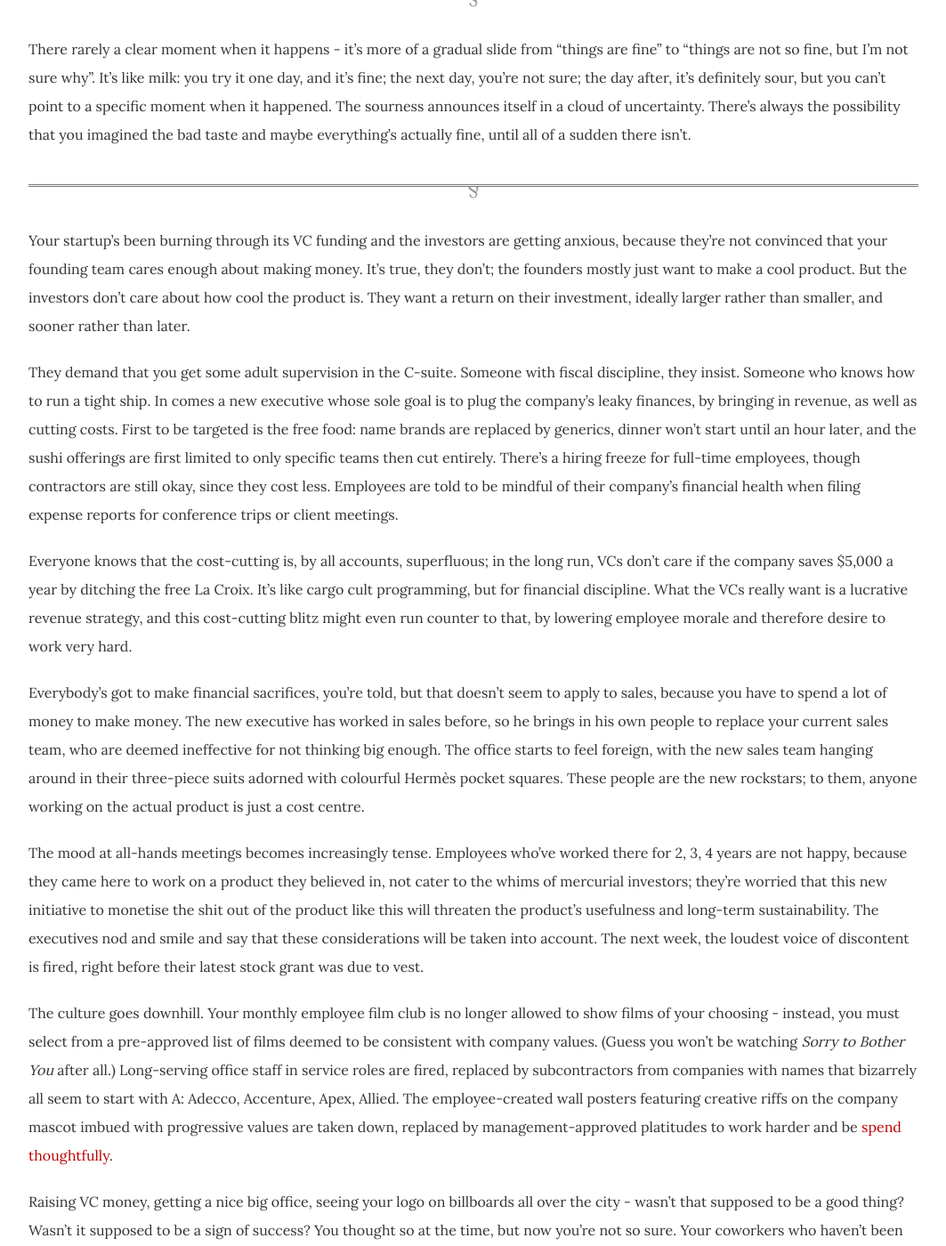
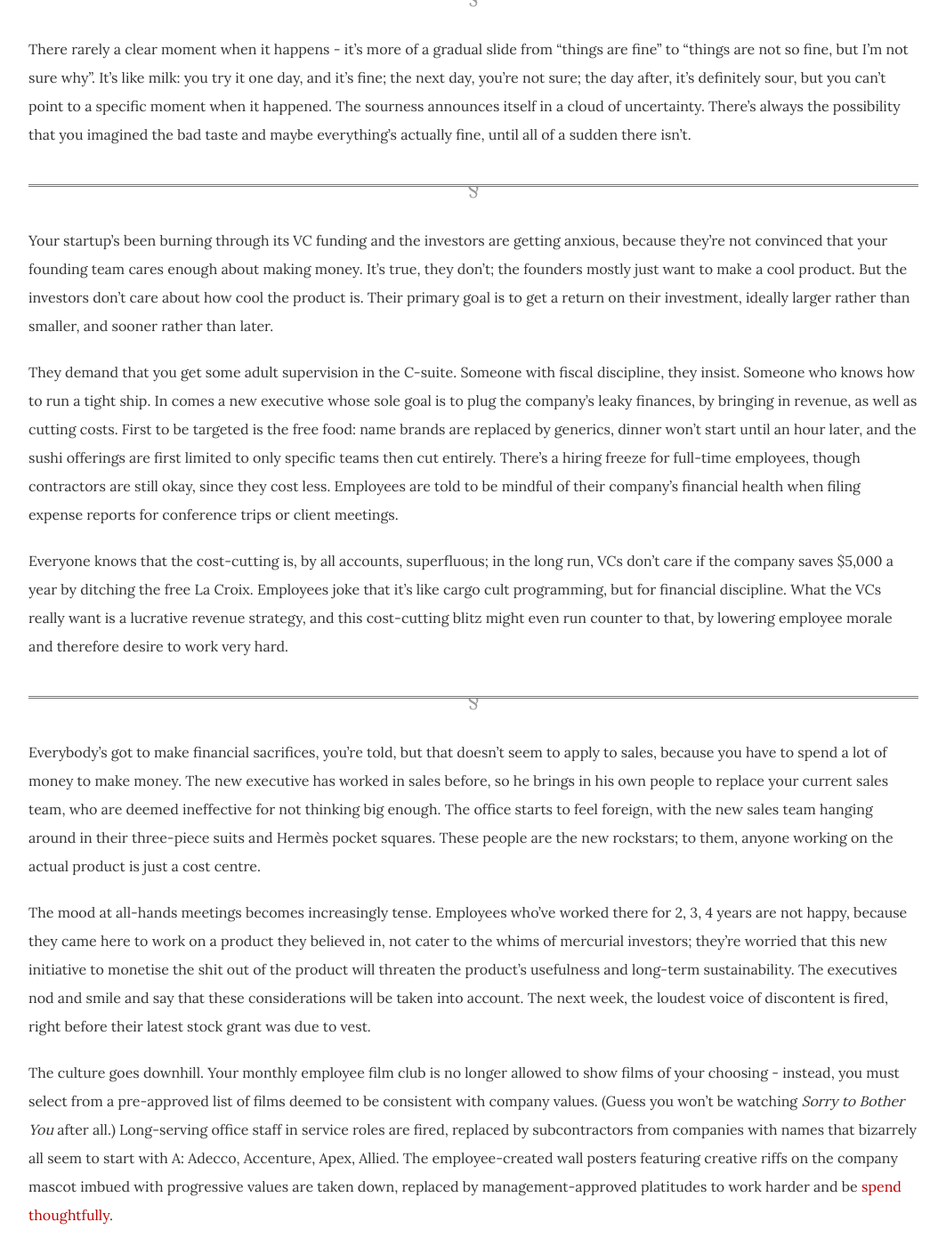
Before and after one commit to dellsystem/dellsystem.github.io, a Jekyll site: the page built from _posts/2019-4-2-fragments-92.md, in a window 1280 px wide and 1400 px high, scrolled down 463 px. Shown: the whole window at 89% size, without its empty margins (108-1171 px from the left). Built offline with Jekyll 4.4.1, drawn with Linux system fonts in a browser that asks for light colours; some of the changed text lies outside the part shown.

Commit message:
Update fragments-92

```diff
--- a/_posts/2019-4-2-fragments-92.md
+++ b/_posts/2019-4-2-fragments-92.md
@@ -10,17 +10,21 @@ There rarely a clear moment when it happens - it's more of a gradual slide from
 
 ***
 
-Your startup's been burning through its VC funding and the investors are getting anxious, because they're not convinced that your founding team cares enough about making money. It's true, they don't; the founders mostly just want to make a cool product. But the investors don't care about how cool the product is. They want a return on their investment, ideally larger rather than smaller, and sooner rather than later.
+Your startup's been burning through its VC funding and the investors are getting anxious, because they're not convinced that your founding team cares enough about making money. It's true, they don't; the founders mostly just want to make a cool product. But the investors don't care about how cool the product is. Their primary goal is to get a return on their investment, ideally larger rather than smaller, and sooner rather than later.
 
 They demand that you get some adult supervision in the C-suite. Someone with fiscal discipline, they insist. Someone who knows how to run a tight ship. In comes a new executive whose sole goal is to plug the company's leaky finances, by bringing in revenue, as well as cutting costs. First to be targeted is the free food: name brands are replaced by generics, dinner won't start until an hour later, and the sushi offerings are first limited to only specific teams then cut entirely. There's a hiring freeze for full-time employees, though contractors are still okay, since they cost less. Employees are told to be mindful of their company's financial health when filing expense reports for conference trips or client meetings.
 
-Everyone knows that the cost-cutting is, by all accounts, superfluous; in the long run, VCs don't care if the company saves $5,000 a year by ditching the free La Croix. It's like cargo cult programming, but for financial discipline. What the VCs really want is a lucrative revenue strategy, and this cost-cutting blitz might even run counter to that, by lowering employee morale and therefore desire to work very hard.
+Everyone knows that the cost-cutting is, by all accounts, superfluous; in the long run, VCs don't care if the company saves $5,000 a year by ditching the free La Croix. Employees joke that it's like cargo cult programming, but for financial discipline. What the VCs really want is a lucrative revenue strategy, and this cost-cutting blitz might even run counter to that, by lowering employee morale and therefore desire to work very hard.
 
-Everybody's got to make financial sacrifices, you're told, but that doesn't seem to apply to sales, because you have to spend a lot of money to make money. The new executive has worked in sales before, so he brings in his own people to replace your current sales team, who are deemed ineffective for not thinking big enough. The office starts to feel foreign, with the new sales team hanging around in their three-piece suits adorned with colourful Hermès pocket squares. These people are the new rockstars; to them, anyone working on the actual product is just a cost centre.
+***
 
-The mood at all-hands meetings becomes increasingly tense. Employees who've worked there for 2, 3, 4 years are not happy, because they came here to work on a product they believed in, not cater to the whims of mercurial investors; they're worried that this new initiative to monetise the shit out of the product like this will threaten the product's usefulness and long-term sustainability. The executives nod and smile and say that these considerations will be taken into account. The next week, the loudest voice of discontent is fired, right before their latest stock grant was due to vest.
+Everybody's got to make financial sacrifices, you're told, but that doesn't seem to apply to sales, because you have to spend a lot of money to make money. The new executive has worked in sales before, so he brings in his own people to replace your current sales team, who are deemed ineffective for not thinking big enough. The office starts to feel foreign, with the new sales team hanging around in their three-piece suits and Hermès pocket squares. These people are the new rockstars; to them, anyone working on the actual product is just a cost centre.
+
+The mood at all-hands meetings becomes increasingly tense. Employees who've worked there for 2, 3, 4 years are not happy, because they came here to work on a product they believed in, not cater to the whims of mercurial investors; they're worried that this new initiative to monetise the shit out of the product will threaten the product's usefulness and long-term sustainability. The executives nod and smile and say that these considerations will be taken into account. The next week, the loudest voice of discontent is fired, right before their latest stock grant was due to vest.
 
 The culture goes downhill. Your monthly employee film club is no longer allowed to show films of your choosing - instead, you must select from a pre-approved list of films deemed to be consistent with company values. (Guess you won't be watching _Sorry to Bother You_ after all.) Long-serving office staff in service roles are fired, replaced by subcontractors from companies with names that bizarrely all seem to start with A: Adecco, Accenture, Apex, Allied. The employee-created wall posters featuring creative riffs on the company mascot imbued with progressive values are taken down, replaced by management-approved platitudes to work harder and be [spend thoughtfully](https://www.pcmag.com/news/344309/dropbox-cuts-perks-but-not-100k-chrome-panda).
+
+***
 
 Raising VC money, getting a nice big office, seeing your logo on billboards all over the city - wasn't that supposed to be a good thing? Wasn't it supposed to be a sign of success? You thought so at the time, but now you're not so sure. Your coworkers who haven't been fired are still coming in every day, but there's a little less spring in their step, and every conversation feels heavier. You all feel like you're supposed to be proud of how far you've come, but really, you all miss [the basement](https://zachholman.com/posts/the-basement/).
 
```
